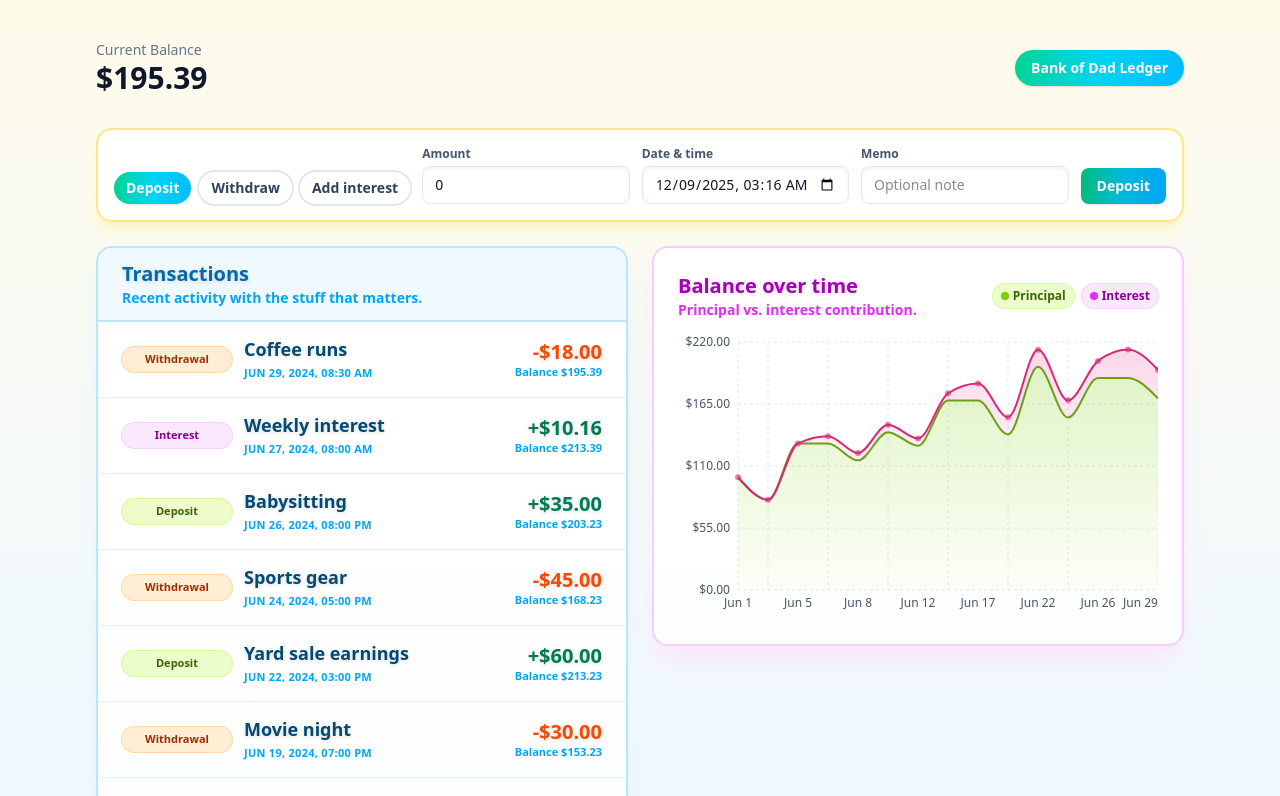
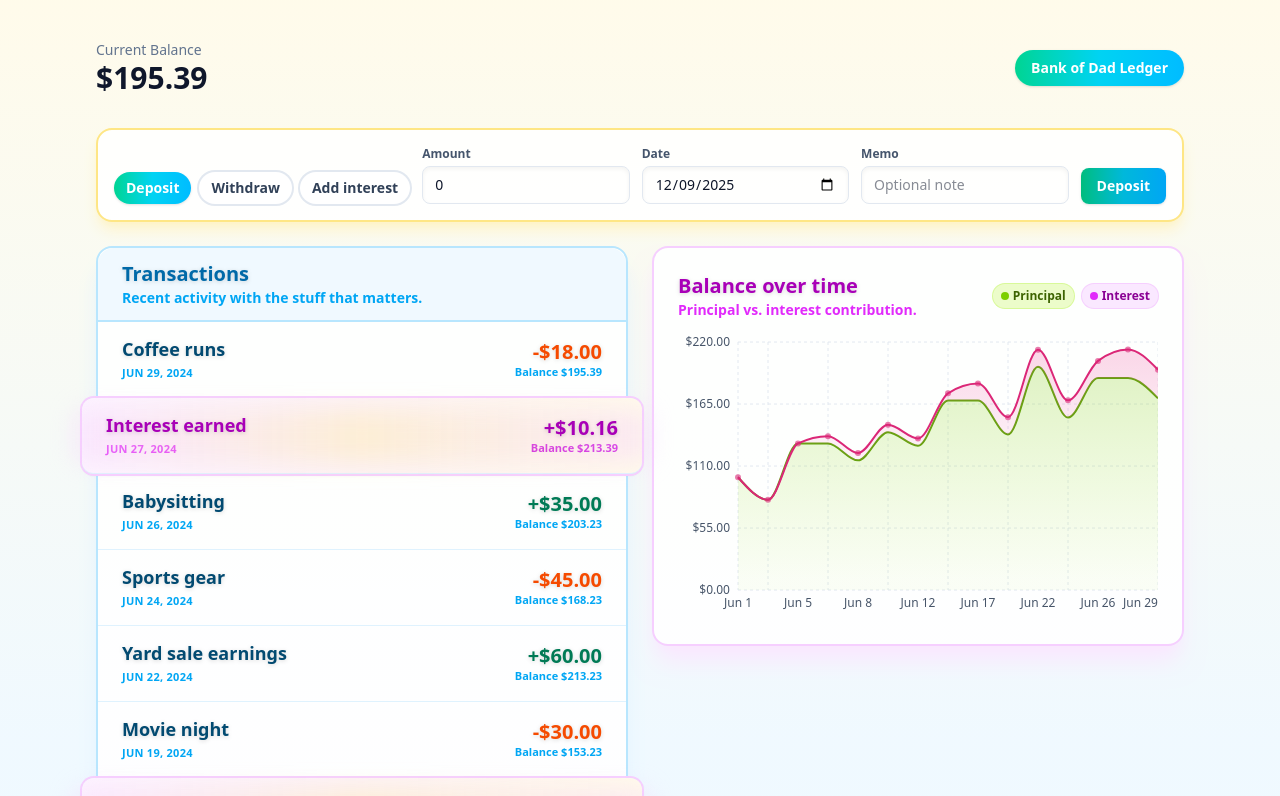
Before and after one commit to derekmt12/bank-of-dad, a React (Vite) app: page / in a window 1280 px wide. Shown: the top 796 px of the page. Built offline with nearby package versions, Linux system fonts and the light colour scheme.

Commit message:
remove times

```diff
--- a/src/components/TransactionControls.jsx
+++ b/src/components/TransactionControls.jsx
@@ -2,7 +2,19 @@ import { useState } from "react";
 import { useDispatch } from "react-redux";
 import { addInterest, deposit, withdraw } from "../store/transactionSlice";
 
-const todayLocal = () => new Date().toISOString().slice(0, 16);
+const todayLocal = () => {
+  const now = new Date();
+  const year = now.getFullYear();
+  const month = String(now.getMonth() + 1).padStart(2, "0");
+  const day = String(now.getDate()).padStart(2, "0");
+  return `${year}-${month}-${day}`;
+};
+
+const toIsoDate = (dateStr) => {
+  const [year, month, day] = dateStr.split("-").map(Number);
+  const local = new Date(year, month - 1, day, 12, 0, 0); // noon local avoids timezone day shifts
+  return local.toISOString();
+};
 
 export function TransactionControls() {
   const dispatch = useDispatch();
@@ -20,7 +32,7 @@ export function TransactionControls() {
 
   const submit = (e) => {
     e.preventDefault();
-    const isoDate = new Date(date).toISOString();
+    const isoDate = toIsoDate(date);
     if (active === "deposit") {
       dispatch(deposit({ amount, memo, date: isoDate }));
     } else if (active === "withdraw") {
@@ -72,9 +84,9 @@ export function TransactionControls() {
         </div>
 
         <div className="flex flex-1 flex-col gap-1 min-w-[200px]">
-          <label className="text-xs font-semibold text-slate-600">Date & time</label>
+          <label className="text-xs font-semibold text-slate-600">Date</label>
           <input
-            type="datetime-local"
+            type="date"
             value={date}
             onChange={(e) => setDate(e.target.value)}
             className="w-full rounded-lg border border-slate-200 px-3 py-2 text-sm text-slate-900 shadow-inner focus:border-emerald-400 focus:outline-none focus:ring-2 focus:ring-emerald-200"
--- a/src/components/TransactionItem.jsx
+++ b/src/components/TransactionItem.jsx
@@ -1,47 +1,42 @@
 import { formatCurrency, formatDate } from "../utils/formatters";
 
-const typeLabels = {
-  deposit: "Deposit",
-  withdraw: "Withdrawal",
-  interest: "Interest",
-};
-
-const typePillClasses = {
-  deposit: "bg-lime-100 text-lime-800 ring-lime-200",
-  withdraw: "bg-orange-100 text-orange-800 ring-orange-200",
-  interest: "bg-fuchsia-100 text-fuchsia-800 ring-fuchsia-200",
-};
+const typeLabels = {};
 
 export function TransactionItem({ tx }) {
+  const isInterest = tx.type === "interest";
+
   return (
-    <article className="flex flex-col gap-3 px-4 py-4 sm:flex-row sm:items-center sm:justify-between sm:gap-4 sm:px-6">
-      <div className="flex items-start gap-3 sm:items-center">
-        <span
-          className={`inline-flex min-w-[110px] justify-center rounded-full px-3 py-1 text-[11px] font-semibold ring-1 ${
-            typePillClasses[tx.type] || "bg-slate-100 text-slate-700 ring-slate-200"
-          }`}
-        >
-          {typeLabels[tx.type] || tx.type}
-        </span>
-
-        <div className="space-y-1 min-w-[0]">
-            <p className="text-lg font-extrabold text-sky-900 leading-tight drop-shadow-sm">{tx.memo || typeLabels[tx.type] || "—"}</p>
-          <p className="text-[11px] font-semibold uppercase tracking-wide text-sky-500">
-            {formatDate(tx.date)}
-          </p>
-        </div>
+    <article
+      className={`flex flex-col gap-3 px-4 py-4 sm:flex-row sm:items-center sm:justify-between sm:gap-4 sm:px-6 ${
+        isInterest
+          ? "relative isolate rounded-xl bg-gradient-to-r from-fuchsia-50 via-pink-50 to-amber-50 ring-2 ring-fuchsia-200 shadow mx-[-12px] sm:mx-[-16px]"
+          : ""
+      }`}
+    >
+      {isInterest && (
+        <span className="pointer-events-none absolute -left-2 -right-2 top-1/2 h-[72%] -translate-y-1/2 rounded-xl bg-gradient-to-r from-fuchsia-200/40 via-amber-200/30 to-fuchsia-200/40 blur-md" aria-hidden />
+      )}
+      <div className="space-y-1 min-w-[0]">
+        <p className={`text-lg font-extrabold leading-tight drop-shadow-sm ${isInterest ? "text-fuchsia-700" : "text-sky-900"}`}>
+          {isInterest ? "Interest earned" : tx.memo || "Savings update"}
+        </p>
+        <p className={`text-[11px] font-semibold uppercase tracking-wide ${isInterest ? "text-fuchsia-500" : "text-sky-500"}`}>
+          {formatDate(tx.date)}
+        </p>
       </div>
 
       <div className="text-right sm:justify-self-end">
         <div
           className={`text-xl font-extrabold tabular-nums leading-tight drop-shadow-sm ${
-            tx.type === "withdraw" ? "text-orange-600" : "text-emerald-700"
+            tx.type === "withdraw" ? "text-orange-600" : isInterest ? "text-fuchsia-700" : "text-emerald-700"
           }`}
         >
           {tx.type === "withdraw" ? "-" : "+"}
           {formatCurrency(Math.abs(tx.amount))}
         </div>
-          <div className="text-[11px] font-semibold text-sky-500">Balance {formatCurrency(tx.balance)}</div>
+        <div className={`text-[11px] font-semibold ${isInterest ? "text-fuchsia-600" : "text-sky-500"}`}>
+          Balance {formatCurrency(tx.balance)}
+        </div>
       </div>
     </article>
   );
--- a/src/components/TransactionsTable.jsx
+++ b/src/components/TransactionsTable.jsx
@@ -4,8 +4,8 @@ export function TransactionsTable({ transactions }) {
   const sorted = [...transactions].sort((a, b) => new Date(b.date) - new Date(a.date));
 
   return (
-    <section className="overflow-hidden rounded-2xl border-2 border-sky-200 bg-white/90 shadow-xl shadow-sky-100">
-      <div className="border-b-2 border-sky-200 bg-sky-50 px-4 py-3 sm:px-6">
+    <section className="overflow-visible rounded-2xl border-2 border-sky-200 bg-white/90 shadow-xl shadow-sky-100">
+      <div className="border-b-2 border-sky-200 bg-sky-50 px-4 py-3 sm:px-6 rounded-t-2xl">
         <h2 className="text-xl font-extrabold text-sky-700 drop-shadow-sm">Transactions</h2>
         <p className="text-sm font-semibold text-sky-500">Recent activity with the stuff that matters.</p>
       </div>
--- a/src/utils/formatters.js
+++ b/src/utils/formatters.js
@@ -6,12 +6,10 @@ export const formatCurrency = (value) =>
   }).format(value);
 
 export const formatDate = (value) =>
-  new Date(value).toLocaleString(undefined, {
+  new Date(value).toLocaleDateString(undefined, {
     year: "numeric",
     month: "short",
     day: "numeric",
-    hour: "2-digit",
-    minute: "2-digit",
   });
 
 export const formatShortDate = (value) =>
```
